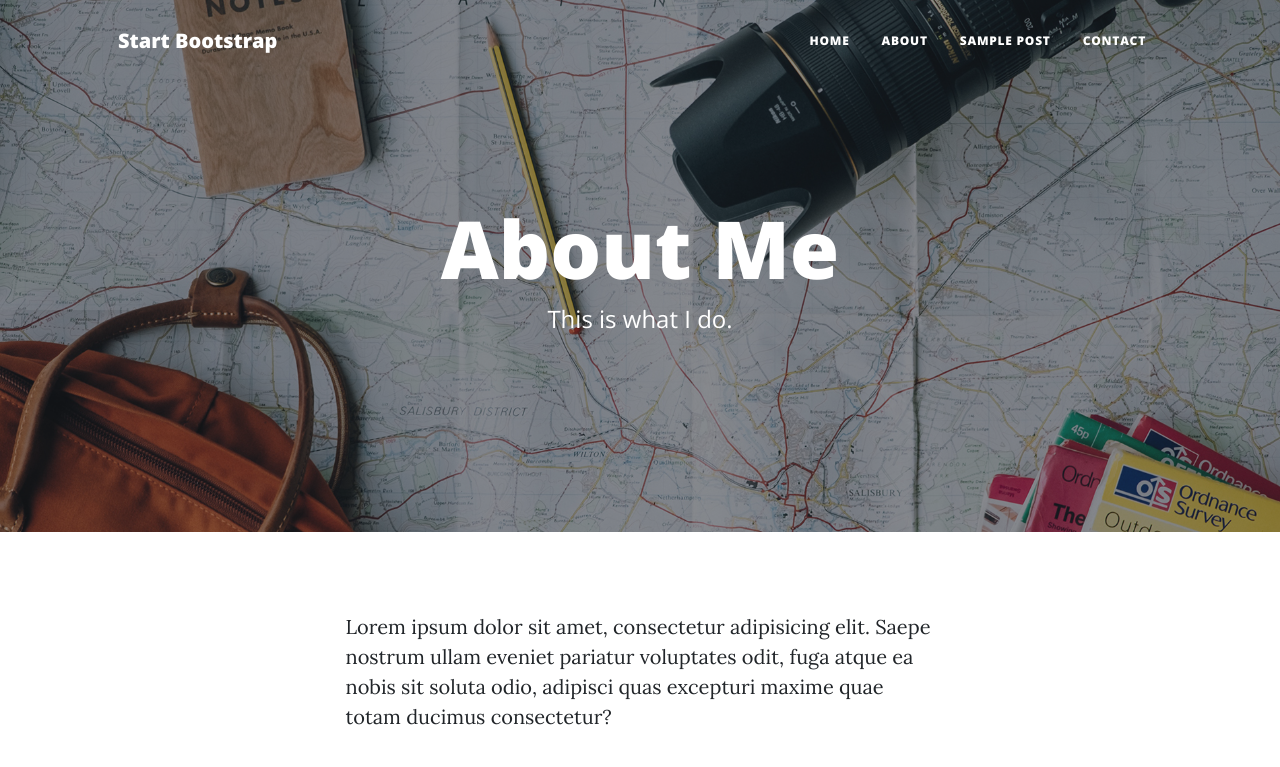
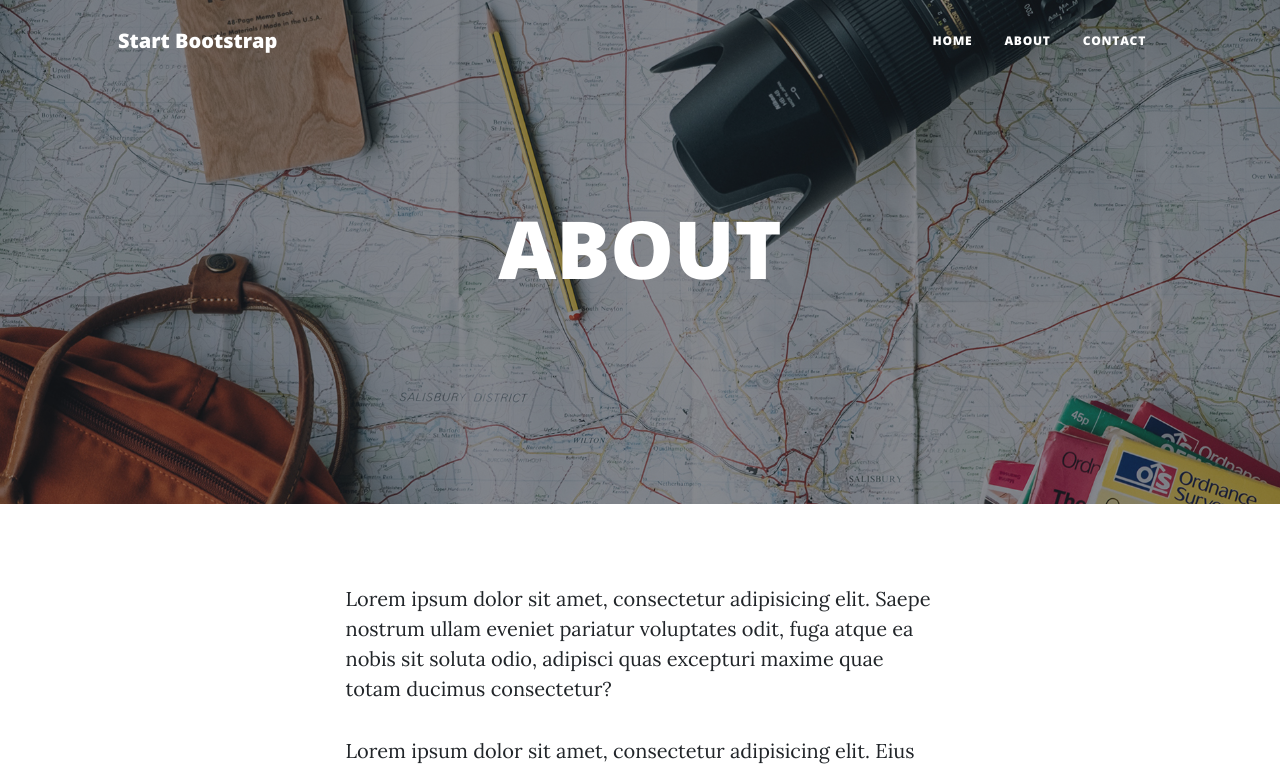
Before and after one commit to ArtsemDev/djangoProjectprof9, a Django app: template blog/templates/blog/about.html in a window 1280 px wide. Shown: the top 767 px of the page. Run offline with Django 4.2, Linux system fonts and the light colour scheme; the template is opened without the code that fills it, so the values that code supplies are empty; some libraries are stand-ins or nearby versions.

Commit message:
contact form

```diff
--- a/blog/admin.py
+++ b/blog/admin.py
@@ -58,7 +58,7 @@
         (
             'Дополнительное',
             {
-                'fields': ('date_created', 'author', 'slug')
+                'fields': ('date_created', 'author', 'slug', 'image')
             }
         )
     )
--- a/blog/models.py
+++ b/blog/models.py
@@ -54,6 +54,12 @@
         on_delete=models.CASCADE,
         verbose_name='автор'
     )
+    image = models.ImageField(
+        upload_to='post',
+        verbose_name='картинка',
+        null=True,
+        blank=True
+    )
 
     def __str__(self):
         return self.title
--- a/blog/templates/blog/about.html
+++ b/blog/templates/blog/about.html
@@ -1,53 +1,19 @@
-<!DOCTYPE html>
-<html lang="en">
-    <head>
-        <meta charset="utf-8" />
-        <meta name="viewport" content="width=device-width, initial-scale=1, shrink-to-fit=no" />
-        <meta name="description" content="" />
-        <meta name="author" content="" />
-        <title>Clean Blog - Start Bootstrap Theme</title>
-        <link rel="icon" type="image/x-icon" href="assets/favicon.ico" />
-        <!-- Font Awesome icons (free version)-->
-        <script src="https://use.fontawesome.com/releases/v6.1.0/js/all.js" crossorigin="anonymous"></script>
-        <!-- Google fonts-->
-        <link href="https://fonts.googleapis.com/css?family=Lora:400,700,400italic,700italic" rel="stylesheet" type="text/css" />
-        <link href="https://fonts.googleapis.com/css?family=Open+Sans:300italic,400italic,600italic,700italic,800italic,400,300,600,700,800" rel="stylesheet" type="text/css" />
-        <!-- Core theme CSS (includes Bootstrap)-->
-        <link href="css/styles.css" rel="stylesheet" />
-    </head>
-    <body>
-        <!-- Navigation-->
-        <nav class="navbar navbar-expand-lg navbar-light" id="mainNav">
-            <div class="container px-4 px-lg-5">
-                <a class="navbar-brand" href="index.html">Start Bootstrap</a>
-                <button class="navbar-toggler" type="button" data-bs-toggle="collapse" data-bs-target="#navbarResponsive" aria-controls="navbarResponsive" aria-expanded="false" aria-label="Toggle navigation">
-                    Menu
-                    <i class="fas fa-bars"></i>
-                </button>
-                <div class="collapse navbar-collapse" id="navbarResponsive">
-                    <ul class="navbar-nav ms-auto py-4 py-lg-0">
-                        <li class="nav-item"><a class="nav-link px-lg-3 py-3 py-lg-4" href="index.html">Home</a></li>
-                        <li class="nav-item"><a class="nav-link px-lg-3 py-3 py-lg-4" href="about.html">About</a></li>
-                        <li class="nav-item"><a class="nav-link px-lg-3 py-3 py-lg-4" href="post.html">Sample Post</a></li>
-                        <li class="nav-item"><a class="nav-link px-lg-3 py-3 py-lg-4" href="contact.html">Contact</a></li>
-                    </ul>
-                </div>
-            </div>
-        </nav>
-        <!-- Page Header-->
-        <header class="masthead" style="background-image: url('assets/img/about-bg.jpg')">
-            <div class="container position-relative px-4 px-lg-5">
-                <div class="row gx-4 gx-lg-5 justify-content-center">
-                    <div class="col-md-10 col-lg-8 col-xl-7">
-                        <div class="page-heading">
-                            <h1>About Me</h1>
-                            <span class="subheading">This is what I do.</span>
-                        </div>
-                    </div>
-                </div>
-            </div>
-        </header>
-        <!-- Main Content-->
+{% extends "blog/base.html" %}
+{% load static %}
+
+{% block title %}
+ABOUT
+{% endblock %}
+
+{% block image %}
+style="background-image: url('{% static 'assets/img/about-bg.jpg' %}')"
+{% endblock %}
+
+{% block heading %}
+<h1>ABOUT</h1>
+{% endblock %}
+
+{% block main %}
         <main class="mb-4">
             <div class="container px-4 px-lg-5">
                 <div class="row gx-4 gx-lg-5 justify-content-center">
@@ -55,49 +21,10 @@
                         <p>Lorem ipsum dolor sit amet, consectetur adipisicing elit. Saepe nostrum ullam eveniet pariatur voluptates odit, fuga atque ea nobis sit soluta odio, adipisci quas excepturi maxime quae totam ducimus consectetur?</p>
                         <p>Lorem ipsum dolor sit amet, consectetur adipisicing elit. Eius praesentium recusandae illo eaque architecto error, repellendus iusto reprehenderit, doloribus, minus sunt. Numquam at quae voluptatum in officia voluptas voluptatibus, minus!</p>
                         <p>Lorem ipsum dolor sit amet, consectetur adipisicing elit. Aut consequuntur magnam, excepturi aliquid ex itaque esse est vero natus quae optio aperiam soluta voluptatibus corporis atque iste neque sit tempora!</p>
+                        <iframe src="https://www.google.com/maps/embed?pb=!1m18!1m12!1m3!1d10221.793301433216!2d27.54570734394003!3d53.906860922347065!2m3!1f0!2f0!3f0!3m2!1i1024!2i768!4f13.1!3m3!1m2!1s0x46dbcf94b327141f%3A0xd74e660de1f79fe9!2z0J3QtdC80LjQs9Cw!5e1!3m2!1sru!2sby!4v1671128718358!5m2!1sru!2sby" width="100%" height="450" style="border:0;" allowfullscreen="" loading="lazy" referrerpolicy="no-referrer-when-downgrade"></iframe>
+{#                        <div style="position:relative;overflow:hidden;"><a href="https://yandex.by/maps/157/minsk/?utm_medium=mapframe&utm_source=maps" style="color:#eee;font-size:12px;position:absolute;top:0px;">Минск</a><a href="https://yandex.by/maps/geo/53177019/?ll=27.555691%2C53.902735&utm_medium=mapframe&utm_source=maps&z=16" style="color:#eee;font-size:12px;position:absolute;top:14px;">Минск — Яндекс Карты</a><iframe src="https://yandex.by/map-widget/v1/-/CCUnBPtiPA" width="560" height="400" frameborder="1" allowfullscreen="true" style="position:relative;"></iframe></div>#}
                     </div>
                 </div>
             </div>
         </main>
-        <!-- Footer-->
-        <footer class="border-top">
-            <div class="container px-4 px-lg-5">
-                <div class="row gx-4 gx-lg-5 justify-content-center">
-                    <div class="col-md-10 col-lg-8 col-xl-7">
-                        <ul class="list-inline text-center">
-                            <li class="list-inline-item">
-                                <a href="#!">
-                                    <span class="fa-stack fa-lg">
-                                        <i class="fas fa-circle fa-stack-2x"></i>
-                                        <i class="fab fa-twitter fa-stack-1x fa-inverse"></i>
-                                    </span>
-                                </a>
-                            </li>
-                            <li class="list-inline-item">
-                                <a href="#!">
-                                    <span class="fa-stack fa-lg">
-                                        <i class="fas fa-circle fa-stack-2x"></i>
-                                        <i class="fab fa-facebook-f fa-stack-1x fa-inverse"></i>
-                                    </span>
-                                </a>
-                            </li>
-                            <li class="list-inline-item">
-                                <a href="#!">
-                                    <span class="fa-stack fa-lg">
-                                        <i class="fas fa-circle fa-stack-2x"></i>
-                                        <i class="fab fa-github fa-stack-1x fa-inverse"></i>
-                                    </span>
-                                </a>
-                            </li>
-                        </ul>
-                        <div class="small text-center text-muted fst-italic">Copyright &copy; Your Website 2022</div>
-                    </div>
-                </div>
-            </div>
-        </footer>
-        <!-- Bootstrap core JS-->
-        <script src="https://cdn.jsdelivr.net/npm/bootstrap@5.1.3/dist/js/bootstrap.bundle.min.js"></script>
-        <!-- Core theme JS-->
-        <script src="js/scripts.js"></script>
-    </body>
-</html>
+{% endblock %}
--- a/blog/templates/blog/base.html
+++ b/blog/templates/blog/base.html
@@ -21,7 +21,7 @@
         {% include "blog/navigation.html" %}
 
 {#        {% include "blog/header.html" %}#}
-        <header class="masthead" style="background-image: url('{% static 'assets/img/home-bg.jpg' %}')">
+        <header class="masthead" {% block image %}{% endblock %}>
             <div class="container position-relative px-4 px-lg-5">
                 <div class="row gx-4 gx-lg-5 justify-content-center">
                     <div class="col-md-10 col-lg-8 col-xl-7">
--- a/blog/templates/blog/contact.html
+++ b/blog/templates/blog/contact.html
@@ -1,7 +1,12 @@
 {% extends "blog/base.html" %}
+{% load static %}
 
 {% block title %}
 CONTACT
+{% endblock %}
+
+{% block image %}
+style="background-image: url('{% static 'assets/img/contact-bg.jpg' %}')"
 {% endblock %}
 
 {% block heading %}
--- a/blog/templates/blog/footer.html
+++ b/blog/templates/blog/footer.html
@@ -28,7 +28,7 @@
                         </a>
                     </li>
                 </ul>
-                <div class="small text-center text-muted fst-italic">Copyright &copy; Your Website 2022</div>
+                <div class="small text-center text-muted fst-italic">Copyright &copy; Your Website {% now "Y" %}</div>
             </div>
         </div>
     </div>
--- a/blog/templates/blog/index.html
+++ b/blog/templates/blog/index.html
@@ -1,7 +1,12 @@
 {% extends "blog/base.html" %}
+{% load static %}
 
 {% block title %}
 HOME
+{% endblock %}
+
+{% block image %}
+style="background-image: url('{% static 'assets/img/home-bg.jpg' %}')"
 {% endblock %}
 
 {% block heading %}
--- a/blog/templates/blog/navigation.html
+++ b/blog/templates/blog/navigation.html
@@ -8,7 +8,7 @@
         <div class="collapse navbar-collapse" id="navbarResponsive">
             <ul class="navbar-nav ms-auto py-4 py-lg-0">
                 <li class="nav-item"><a class="nav-link px-lg-3 py-3 py-lg-4" href="{% url 'blog_posts' %}">Home</a></li>
-                <li class="nav-item"><a class="nav-link px-lg-3 py-3 py-lg-4" href="about.html">About</a></li>
+                <li class="nav-item"><a class="nav-link px-lg-3 py-3 py-lg-4" href="{% url 'blog_about' %}">About</a></li>
                 <li class="nav-item"><a class="nav-link px-lg-3 py-3 py-lg-4" href="{% url 'blog_contact' %}">Contact</a></li>
             </ul>
         </div>
--- a/blog/urls.py
+++ b/blog/urls.py
@@ -1,10 +1,11 @@
 from django.urls import path
 
-from .views import contact, blog_list, post_detail
+from .views import about, contact, blog_list, post_detail
 
 
 urlpatterns = [
     path('', blog_list, name='blog_posts'),
     path('contact/', contact, name='blog_contact'),
+    path('about/', about, name='blog_about'),
     path('<slug:post_slug>/', post_detail, name='blog_post')
 ]
--- a/blog/views.py
+++ b/blog/views.py
@@ -26,5 +26,9 @@
     return render(request, 'blog/contact.html', {'contact_form': form})
 
 
+def about(request: HttpRequest):
+    return render(request, 'blog/about.html')
+
+
 def error404(request, exception):
     return render(request, 'blog/error404.html')
--- a/djangoProjectprof9/settings.py
+++ b/djangoProjectprof9/settings.py
@@ -114,6 +114,10 @@
 STATIC_URL = 'static/'
 # STATICFILES_DIRS = [BASE_DIR / 'static']
 STATICFILES_DIRS = [os.path.join(BASE_DIR, 'static')]
+
+MEDIA_URL = 'media/'
+MEDIA_ROOT = os.path.join(BASE_DIR, 'media')
+
 # Default primary key field type
 # https://docs.djangoproject.com/en/4.1/ref/settings/#default-auto-field
 
--- a/djangoProjectprof9/urls.py
+++ b/djangoProjectprof9/urls.py
@@ -13,6 +13,8 @@
     1. Import the include() function: from django.urls import include, path
     2. Add a URL to urlpatterns:  path('blog/', include('blog.urls'))
 """
+from django.conf import settings
+from django.conf.urls.static import static
 from django.contrib import admin
 from django.urls import path, include
 
@@ -23,6 +25,8 @@
     path('manager/', manager.urls),
     path('', include('blog.urls')),
 ]
+if settings.DEBUG:
+    urlpatterns += static(settings.MEDIA_URL, document_root=settings.MEDIA_ROOT)
 
 
 handler404 = 'blog.views.error404'
```
Also changed, not shown: blog/templates/blog/post.html (+9 -0 lines).
